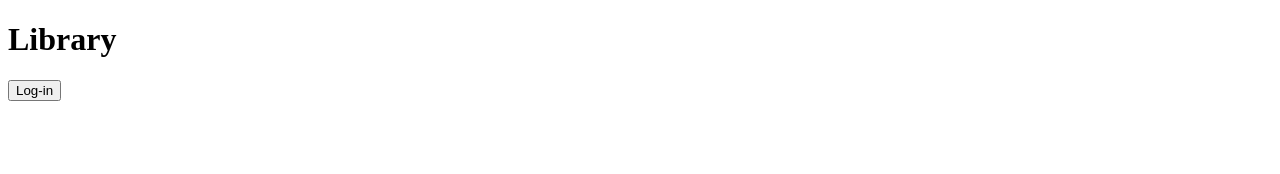
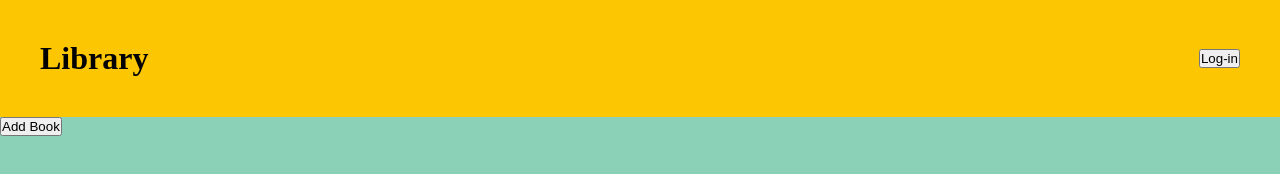
Before and after one commit to GregIven/Odin-Library, a plain HTML site: page index.html in a window 1280 px wide. Drawn offline with Linux system fonts and the light colour scheme.

Commit message:
added html boilerplate -- styled header/partial main

```diff
--- a/index.html
+++ b/index.html
@@ -9,13 +9,15 @@
         <link rel="stylesheet" href="styles.css">
     </head>
     <body>
+        <div class="header-container">
+            <div class="header-flexbox">
+                <h1>Library</h1>
+                <button class="log-in">Log-in</button>
+            </div>
+        </div>
         <div id="main-container">
-            <header>
-                <h1>Library</h1>
-                <button>Log-in</button>
-            </header>
             <div id="body-container">
-
+                <button class="add book"> Add Book</button>
             </div>
         </div>
 
--- a/styles.css
+++ b/styles.css
@@ -0,0 +1,40 @@
+*,
+*::before,
+*::after {
+  box-sizing: border-box;
+  padding: 0;
+  margin: 0;
+}
+
+html {
+    position: relative;
+    min-height: 100%;
+}
+
+.header-container {
+    background-color: #fcc603;
+}
+
+.header-flexbox {
+    max-width: 1440px;
+    display: flex;
+    align-items: center;
+    justify-content: space-between;
+    padding: 40px;
+    margin:0 auto;
+}
+
+#main-container {
+    background-color: #8ad1b8;
+
+    width: auto;
+    height: 100vh;
+    max-height: 110%vh;
+}
+
+#body-container {
+    display: flex;
+    align-items: flex-start;
+    flex-direction: column;
+    justify-content: center;
+}
```
